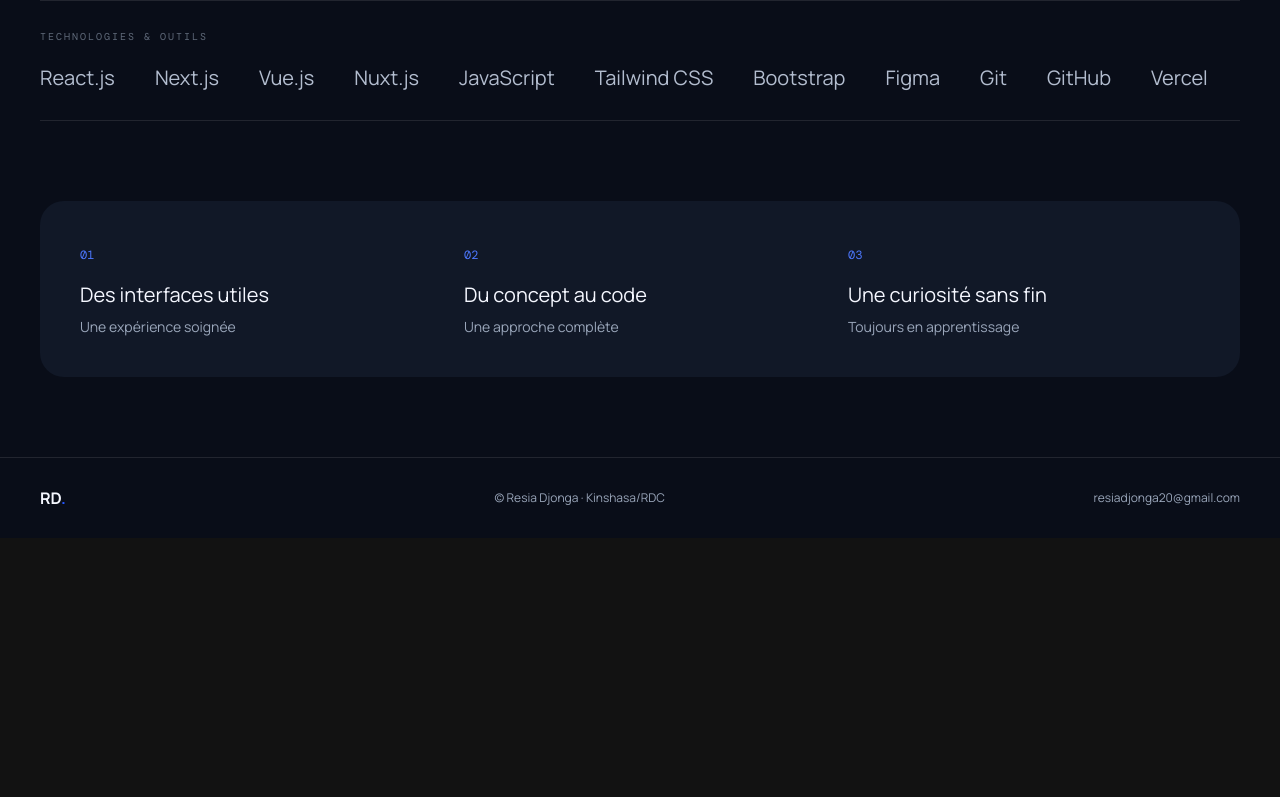
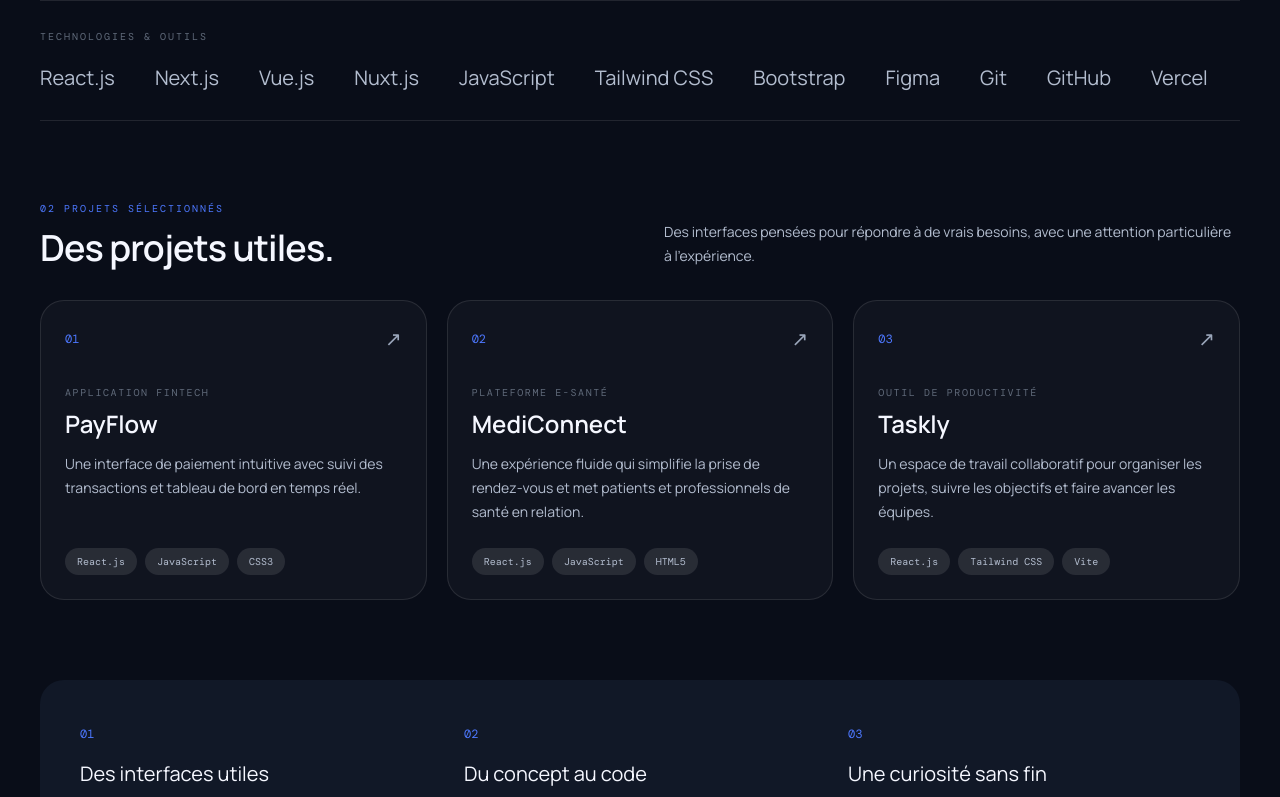
Before and after one commit to Resiadjonga/portfolio-website, a React (Vite) app: page / in a window 1280 px wide. Shown: the part 855-1652 px from the top of the page. Before the commit the page ends 1393 px from the top, so only its background shows below. Built offline with nearby package versions, Linux system fonts and the light colour scheme; a web font is replaced by a local one.

Commit message:
feat: Ajout des section projets

```diff
--- /dev/null
+++ b/src/components/ProjectsSection.jsx
@@ -0,0 +1,34 @@
+import { projects } from '../data/portfolio'
+
+export default function ProjectsSection({ language }) {
+  const en = language === 'en'
+  const projectList = en ? projects.en : projects.fr
+
+  return (
+    <section id="projets" aria-labelledby="projects-title" className="scroll-mt-10">
+      <div className="mb-8 flex flex-col gap-4 sm:flex-row sm:items-end sm:justify-between">
+        <div>
+          <p className="font-mono text-[10px] uppercase tracking-[.2em] text-orange-600 dark:text-orange-400">02 {en ? 'Selected projects' : 'Projets sélectionnés'}</p>
+          <h2 id="projects-title" className="mt-3 font-display text-3xl font-semibold tracking-tight sm:text-4xl">{en ? 'Work with purpose.' : 'Des projets utiles.'}</h2>
+        </div>
+        <p className="max-w-xl text-sm leading-6 text-stone-600 dark:text-stone-300">{en ? 'Interfaces designed to answer real needs, with care given to the experience.' : 'Des interfaces pensées pour répondre à de vrais besoins, avec une attention particulière à l’expérience.'}</p>
+      </div>
+      <div className="grid gap-5 md:grid-cols-3">
+        {projectList.map(({ number, category, name, description, technologies }) => (
+          <article key={name} className="group flex h-full flex-col rounded-3xl border border-stone-200 bg-white/70 p-6 transition-colors hover:border-orange-600/50 dark:border-white/10 dark:bg-white/[.03] dark:hover:border-orange-400/50">
+            <div className="mb-8 flex items-center justify-between">
+              <span className="font-mono text-xs text-orange-600 dark:text-orange-400">{number}</span>
+              <span aria-hidden="true" className="text-xl text-stone-400 transition-transform group-hover:-translate-y-1 group-hover:translate-x-1">↗</span>
+            </div>
+            <p className="font-mono text-[10px] uppercase tracking-[.16em] text-stone-500">{category}</p>
+            <h3 className="mt-2 font-display text-2xl font-semibold">{name}</h3>
+            <p className="mt-3 flex-1 text-sm leading-6 text-stone-600 dark:text-stone-300">{description}</p>
+            <ul className="mt-6 flex flex-wrap gap-2" aria-label={en ? `${name} technologies` : `Technologies de ${name}`}>
+              {technologies.map((technology) => <li key={technology} className="rounded-full bg-stone-100 px-3 py-1.5 font-mono text-[10px] text-stone-600 dark:bg-white/10 dark:text-stone-300">{technology}</li>)}
+            </ul>
+          </article>
+        ))}
+      </div>
+    </section>
+  )
+}
--- a/src/data/portfolio.js
+++ b/src/data/portfolio.js
@@ -12,6 +12,55 @@ export const technologies = [
   'Vercel',
 ]
 
+export const projects = {
+  en: [
+    {
+      number: '01',
+      category: 'Fintech application',
+      name: 'PayFlow',
+      description: 'An intuitive payment interface with transaction tracking and a real-time dashboard.',
+      technologies: ['React.js', 'JavaScript', 'CSS3'],
+    },
+    {
+      number: '02',
+      category: 'Healthcare platform',
+      name: 'MediConnect',
+      description: 'A clear appointment booking experience connecting patients and healthcare professionals.',
+      technologies: ['React.js', 'JavaScript', 'HTML5'],
+    },
+    {
+      number: '03',
+      category: 'Productivity tool',
+      name: 'Taskly',
+      description: 'A collaborative workspace for organizing projects, tracking goals, and helping teams move forward.',
+      technologies: ['React.js', 'Tailwind CSS', 'Vite'],
+    },
+  ],
+  fr: [
+    {
+      number: '01',
+      category: 'Application fintech',
+      name: 'PayFlow',
+      description: 'Une interface de paiement intuitive avec suivi des transactions et tableau de bord en temps réel.',
+      technologies: ['React.js', 'JavaScript', 'CSS3'],
+    },
+    {
+      number: '02',
+      category: 'Plateforme e-santé',
+      name: 'MediConnect',
+      description: 'Une expérience fluide qui simplifie la prise de rendez-vous et met patients et professionnels de santé en relation.',
+      technologies: ['React.js', 'JavaScript', 'HTML5'],
+    },
+    {
+      number: '03',
+      category: 'Outil de productivité',
+      name: 'Taskly',
+      description: 'Un espace de travail collaboratif pour organiser les projets, suivre les objectifs et faire avancer les équipes.',
+      technologies: ['React.js', 'Tailwind CSS', 'Vite'],
+    },
+  ],
+}
+
 export const skillCategories = {
   en: [
     ['01', 'Front-end', 'React, Next.js, Vue.js, Nuxt.js, Tailwind CSS, Bootstrap, JavaScript ES6+, HTML5, CSS3', 'Build accessible, responsive interfaces that are enjoyable to use.'],
--- a/src/pages/Accueil.jsx
+++ b/src/pages/Accueil.jsx
@@ -1,5 +1,6 @@
 import portrait from '../assets/resia-portrait.jpeg'
 import { technologies } from '../data/portfolio'
+import ProjectsSection from '../components/ProjectsSection'
 
 export default function Accueil({ navigate, language }) {
   const en = language === 'en'
@@ -15,7 +16,7 @@ export default function Accueil({ navigate, language }) {
           <h1 className="font-display text-6xl font-semibold leading-[.98] tracking-tight sm:text-8xl">Resia<br /><em className="font-accent font-normal text-orange-600 dark:text-orange-400">Djonga.</em></h1>
           <p className="mt-7 max-w-xl text-lg leading-8 text-stone-600 dark:text-stone-300">{en ? 'Developer, I turn ambitious ideas into high-performing web experiences.' : 'Développeuse, je transforme des idées ambitieuses en expériences web performantes.'}</p>
           <div className="mt-9 flex flex-wrap items-center gap-5">
-            <button onClick={() => navigate('/competences')} className="rounded-full bg-orange-600 px-6 py-3 text-sm font-semibold text-white transition hover:bg-orange-700">{en ? 'Explore my skills' : 'Découvrir mes compétences'} <span className="ml-2">↗</span></button>
+            <button onClick={() => document.getElementById('projets')?.scrollIntoView({ behavior: 'smooth' })} className="rounded-full bg-orange-600 px-6 py-3 text-sm font-semibold text-white transition hover:bg-orange-700">{en ? 'Explore my projects' : 'Découvrir mes projets'} <span className="ml-2">↗</span></button>
             <button onClick={() => navigate('/apropos')} className="text-sm font-medium text-stone-700 underline decoration-stone-400 underline-offset-4 hover:text-orange-600 dark:text-stone-200">{en ? 'Learn more' : 'En savoir plus'}</button>
           </div>
         </div>
@@ -31,6 +32,7 @@ export default function Accueil({ navigate, language }) {
         <p className="mb-5 font-mono text-[10px] uppercase tracking-[.2em] text-stone-500">{en ? 'Technologies & tools' : 'Technologies & outils'}</p>
         <div className="flex flex-wrap gap-x-10 gap-y-4">{technologies.map((technology) => <span key={technology} className="font-display text-xl text-stone-600 dark:text-stone-300">{technology}</span>)}</div>
       </section>
+      <ProjectsSection language={language} />
       <section className="grid gap-8 rounded-3xl bg-[#e8ecf5] p-7 sm:grid-cols-3 sm:p-10 dark:bg-[#111827]">
         {highlights.map(([number, title, description]) => <article key={number}><span className="font-mono text-xs text-orange-600 dark:text-orange-400">{number}</span><h2 className="mt-4 font-display text-xl">{title}</h2><p className="mt-2 text-sm text-stone-600 dark:text-stone-400">{description}</p></article>)}
       </section>
```
Also changed, not shown: 1 other file (tests, documents, lock files or other folders).
